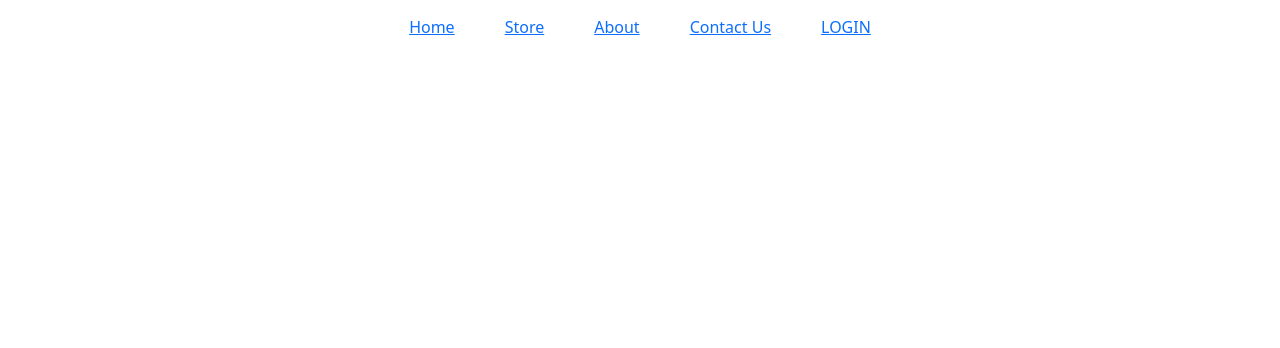
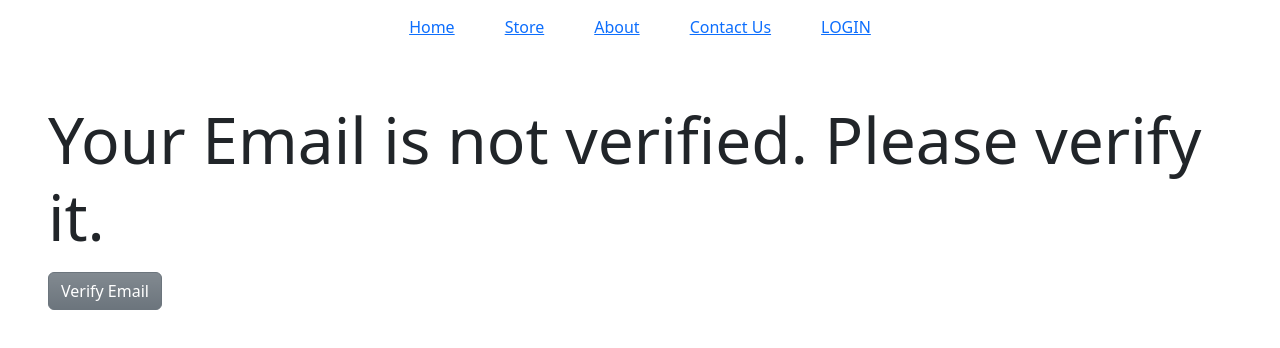
Before and after one commit to Skamilya27/expense-tracker-react, a React (Create React App) app: page /VerifyEmail in a window 1280 px wide. Shown: the top 348 px of the page. Built offline with nearby package versions, Linux system fonts and the light colour scheme.

Commit message:
task 5 verify user email

```diff
--- a/src/components/Auth/Login.jsx
+++ b/src/components/Auth/Login.jsx
@@ -46,7 +46,7 @@ function Login() {
           // if(res.status === 200) console.log(res.status)
           localStorage.setItem("idToken", res.data.idToken);
           toast("User Logged-In successfully👍");
-          navigate("/");
+          navigate("/VerifyEmail");
         }
         catch(e) {
           toast(e.response.data.error.message);
--- /dev/null
+++ b/src/components/Auth/VerifyEmail.jsx
@@ -0,0 +1,34 @@
+import axios from 'axios';
+import React, { useState } from 'react'
+
+function VerifyEmail() {
+
+    const [isverified, setIsVerified] = useState(true);
+    const [text, settext] = useState(
+        "Your Email is not verified. Please verify it."
+    );
+
+    const verifyEmailId = async () => {
+        const res = await axios.post(
+            "https://identitytoolkit.googleapis.com/v1/accounts:sendOobCode?key=AIzaSyAcEPtUojmINWD51NeqF0UljCHCjEc2MxM",
+            {
+                requestType: 'VERIFY_EMAIL',
+                idToken: localStorage.getItem("idToken"),
+            }
+        );
+
+        settext("Please check your mail and confirm the mail💻...");
+        setIsVerified(false);
+    }
+  return (
+    <div className='m-5'>
+        <p className='display-3'>{text}</p>
+        {isverified && <button onClick={() => verifyEmailId()} className="btn bg-gradient btn-secondary"
+            style={{
+              color: "white",
+            }}>Verify Email</button>}
+    </div>
+  )
+}
+
+export default VerifyEmail
--- a/src/components/Pages/AllRoutes.jsx
+++ b/src/components/Pages/AllRoutes.jsx
@@ -5,6 +5,7 @@ import Home from './Home'
 import { AuthContext } from '../../context/AuthContext'
 import Login from '../Auth/Login'
 import CompleteProfilePage from '../CompleteProfile/CompleteProfilePage'
+import VerifyEmail from '../Auth/VerifyEmail'
 
 function AllRoutes() {
   const { isLogin } = useContext(AuthContext);
@@ -13,6 +14,7 @@ function AllRoutes() {
       <Route path='/' element={<Home />} />
       <Route path='/auth' element={isLogin?<Login /> : <Signup />} />
       <Route path='/completeProfile' element={<CompleteProfilePage />} />
+      <Route path='/VerifyEmail' element={<VerifyEmail />} />
     </Routes>
   )
 }
```
